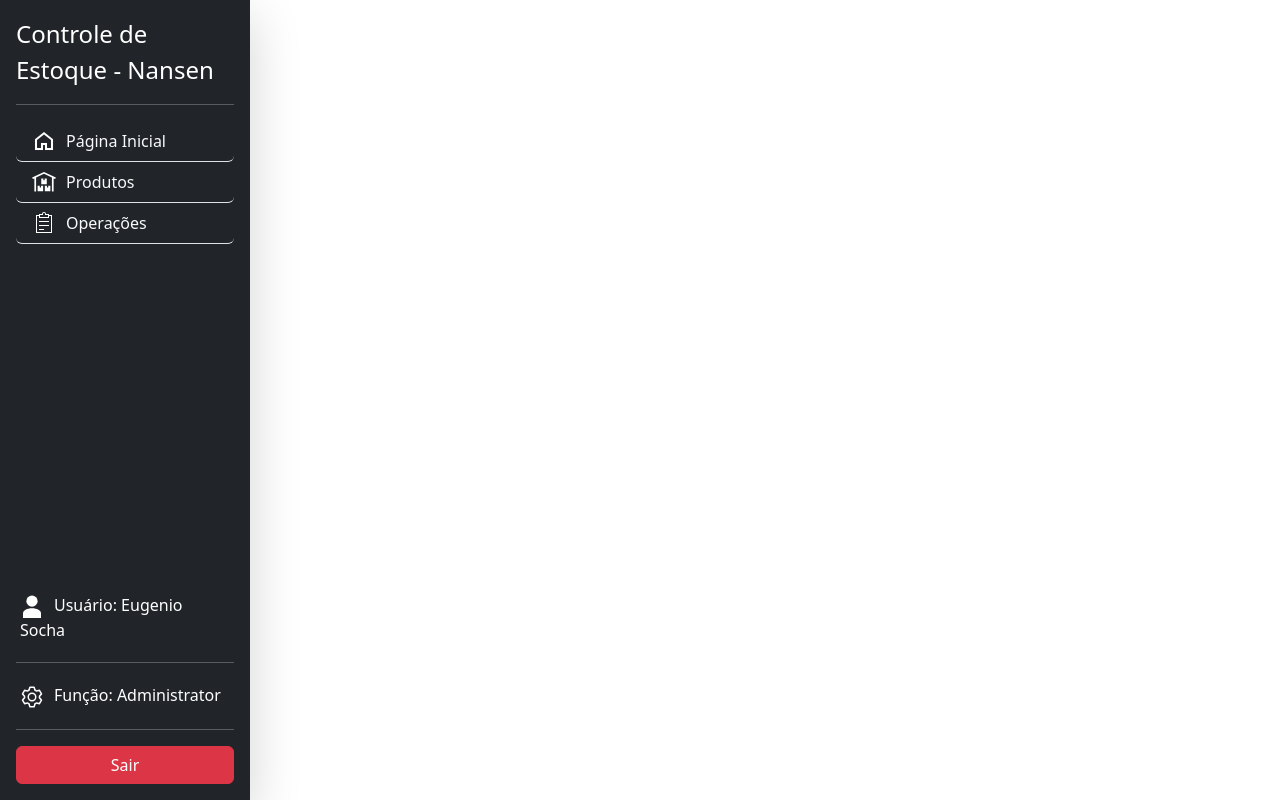
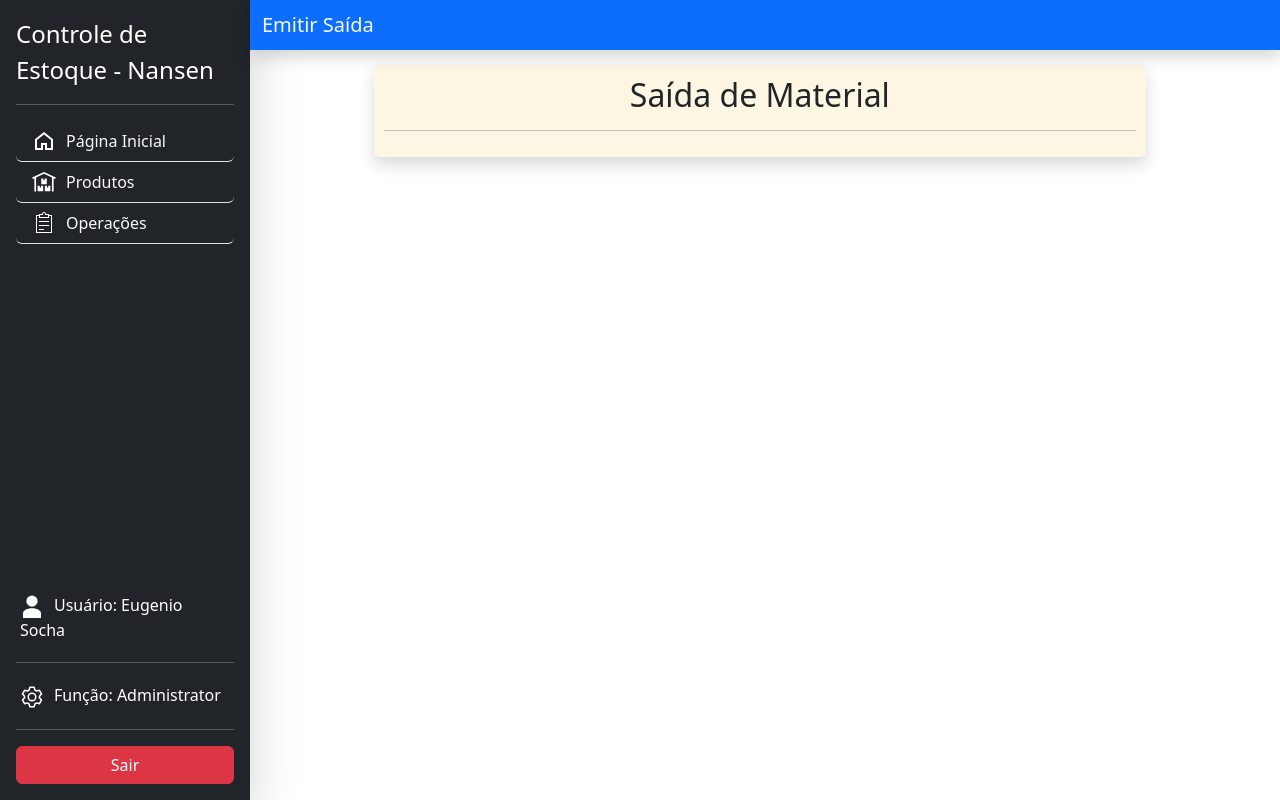
Before and after one commit to socha2004/controleDeEstoque, a React (Vite) app in the folder frontend/: page /saidaProduto in a window 1280 px wide. Built offline with nearby package versions, Linux system fonts and the light colour scheme.

Commit message:
Criação telas Saídas e Emprestimo

```diff
--- a/frontend/src/Routes.jsx
+++ b/frontend/src/Routes.jsx
@@ -1,12 +1,15 @@
 import React from "react";
 import { Route, Routes } from "react-router-dom";
+import { Navigate } from "react-router-dom";
 
 import Home from "./pages/home/Home";
 import Produtos from "./pages/produtos/Produtos"
 import CadastrarProdutos from "./pages/produtos/CadastrarProduto"
-import Saidas from "./pages/controle/Saidas"
+import Saidas from "./pages/saida/Saidas"
+import SaidaProduto from "./pages/saida/SaidaProduto";
 import Emprestimos from "./pages/emprestimos/Emprestimos";
 import VisualizarProduto from "./pages/produtos/VisualizarProduto";
+import EmprestimoProduto from "./pages/emprestimos/EmprestimoProduto"
 
 function RoutesApp() {
    return(
@@ -16,10 +19,13 @@ function RoutesApp() {
            <Route path="/produtos" element = { <Produtos/> } />
            <Route path="/cadastrarProdutos" element = { <CadastrarProdutos/> } />
            <Route path="/visualizarProduto/:idProduto" element = { <VisualizarProduto/> } />
+           <Route path="/visualizarProduto" element={<Navigate to="/produtos" />} />
 
            <Route path="/saidas" element = { <Saidas/> } />
+           <Route path="/saidaProduto" element = { <SaidaProduto/> } />
 
            <Route path="/emprestimos" element = { <Emprestimos/> } />
+           <Route path="/emprestimoProduto" element = { <EmprestimoProduto/> } />
        </Routes>
    )
 }
--- /dev/null
+++ b/frontend/src/pages/emprestimos/EmprestimoProduto.jsx
@@ -0,0 +1,17 @@
+function SaidaProduto() {
+    return (
+        <div>
+            <nav className="navbar bg-primary shadow">
+                <div className="container-fluid">
+                    <span className="navbar-brand mb-0 h1 text-light">Emitir Empréstimo</span>
+                </div>
+            </nav>
+            <div className="conteudo-tela shadow">
+                <h2 className="text-center">Empréstimo de Material</h2>
+                <hr />
+            </div>
+        </div>
+    )
+}
+
+export default SaidaProduto
--- a/frontend/src/pages/emprestimos/Emprestimos.jsx
+++ b/frontend/src/pages/emprestimos/Emprestimos.jsx
@@ -1,4 +1,5 @@
 import ClockIcon from "../../assets/clock.svg"
+import { Link } from "react-router-dom";
 
 function Emprestimos() {
     document.title = "Registro de Emprestimos"
@@ -12,7 +13,9 @@ function Emprestimos() {
             <div className="conteudo-tela shadow">
                 <h3>Relatório de Empréstimos</h3>
                 <hr />
-                 <button className="btn btn-warning shadow m-1 text-white"> <img src={ClockIcon} className="cardIcons p-1" /> Emitir Empréstimo</button>
+                 <Link to="/emprestimoProduto">
+                    <button className="btn btn-warning shadow m-1 text-white"> <img src={ClockIcon} className="cardIcons p-1" /> Emitir Empréstimo</button>
+                 </Link>
             </div>
         </div>
     )
--- /dev/null
+++ b/frontend/src/pages/saida/SaidaProduto.jsx
@@ -0,0 +1,17 @@
+function SaidaProduto() {
+    return (
+        <div>
+            <nav className="navbar bg-primary shadow">
+                <div className="container-fluid">
+                    <span className="navbar-brand mb-0 h1 text-light">Emitir Saída</span>
+                </div>
+            </nav>
+            <div className="conteudo-tela shadow">
+                <h2 className="text-center">Saída de Material</h2>
+                <hr />
+            </div>
+        </div>
+    )
+}
+
+export default SaidaProduto
--- a/frontend/src/pages/controle/Saidas.jsx
+++ b/frontend/src/pages/saida/Saidas.jsx
@@ -1,8 +1,6 @@
-import "primereact/resources/themes/soho-light/theme.css";
-import { DataTable } from 'primereact/datatable';
-import { Column } from 'primereact/column';
 import { useState, useEffect } from "react";
 import CardIcon from "../../assets/cart.svg"
+import { Link } from "react-router-dom";
 
 function Saida() {
     document.title = "Saidas de Material"
@@ -28,7 +26,9 @@ function Saida() {
             <div className="conteudo-tela shadow">
                 <h3>Relatório de saídas</h3>
                 <hr/>
+                <Link to="/saidaProduto">
                     <button className="btn btn-danger shadow m-1"> <img src={CardIcon} className="cardIcons p-1" /> Emitir Saída</button>
+                </Link>
                 <table className="table table-hover table-bordered shadow mt-3">
                     <thead>
                         <tr>
```
